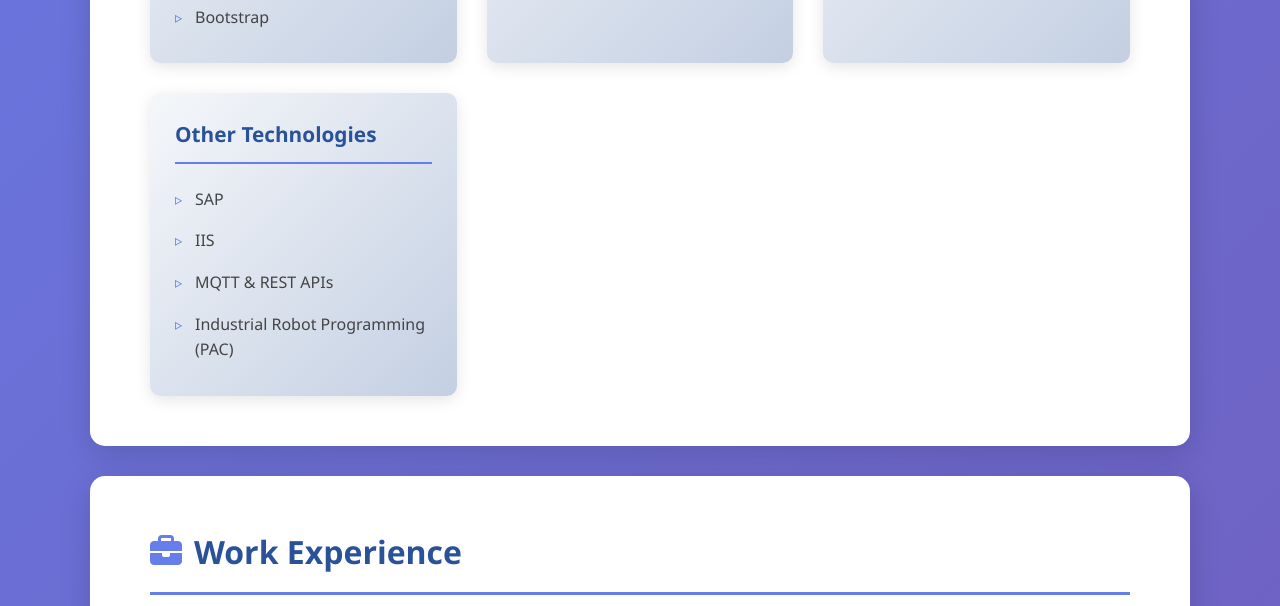
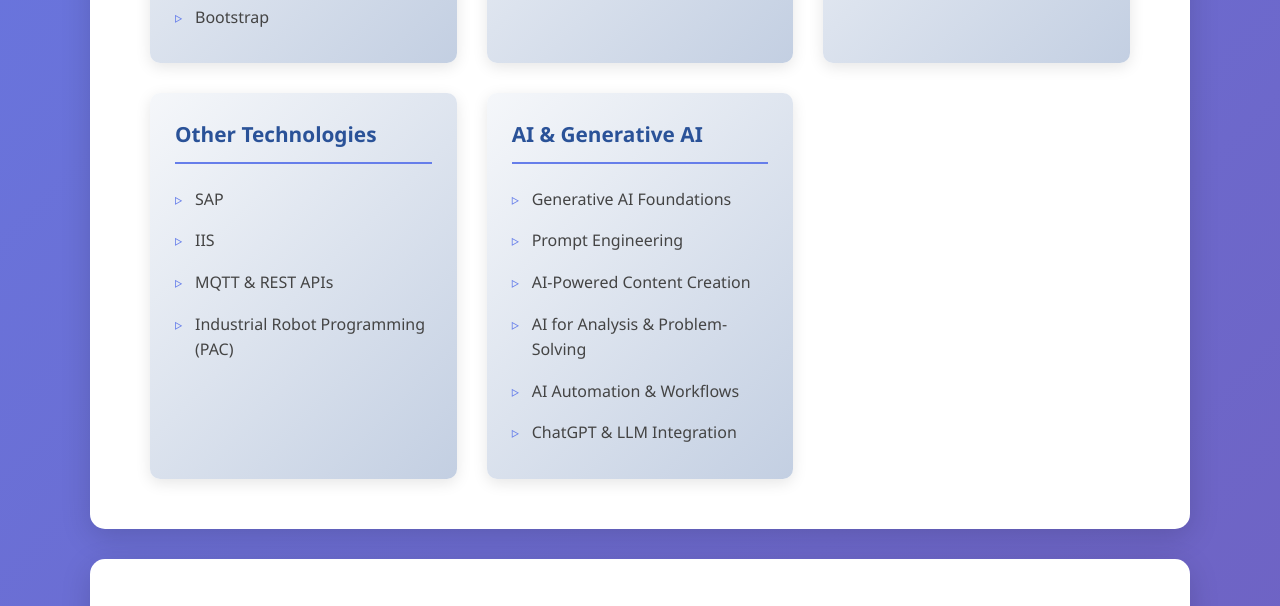
Before and after one commit to ramkumardevaraj11/portfolio, a plain HTML site: page index.html in a window 1280 px wide. Shown: the part 1142-1748 px from the top of the page. Drawn offline with Linux system fonts and the light colour scheme.

Commit message:
Add AI & Generative AI skills from upGrad certification

```diff
--- a/index.html
+++ b/index.html
@@ -73,6 +73,17 @@
                         <li>IIS</li>
                         <li>MQTT & REST APIs</li>
                         <li>Industrial Robot Programming (PAC)</li>
+                    </ul>
+                                    </div>
+                <div class="skill-category">
+                    <h3>AI & Generative AI</h3>
+                    <ul>
+                        <li>Generative AI Foundations</li>
+                        <li>Prompt Engineering</li>
+                        <li>AI-Powered Content Creation</li>
+                        <li>AI for Analysis & Problem-Solving</li>
+                        <li>AI Automation & Workflows</li>
+                        <li>ChatGPT & LLM Integration</li>
                     </ul>
                 </div>
             </div>
```
